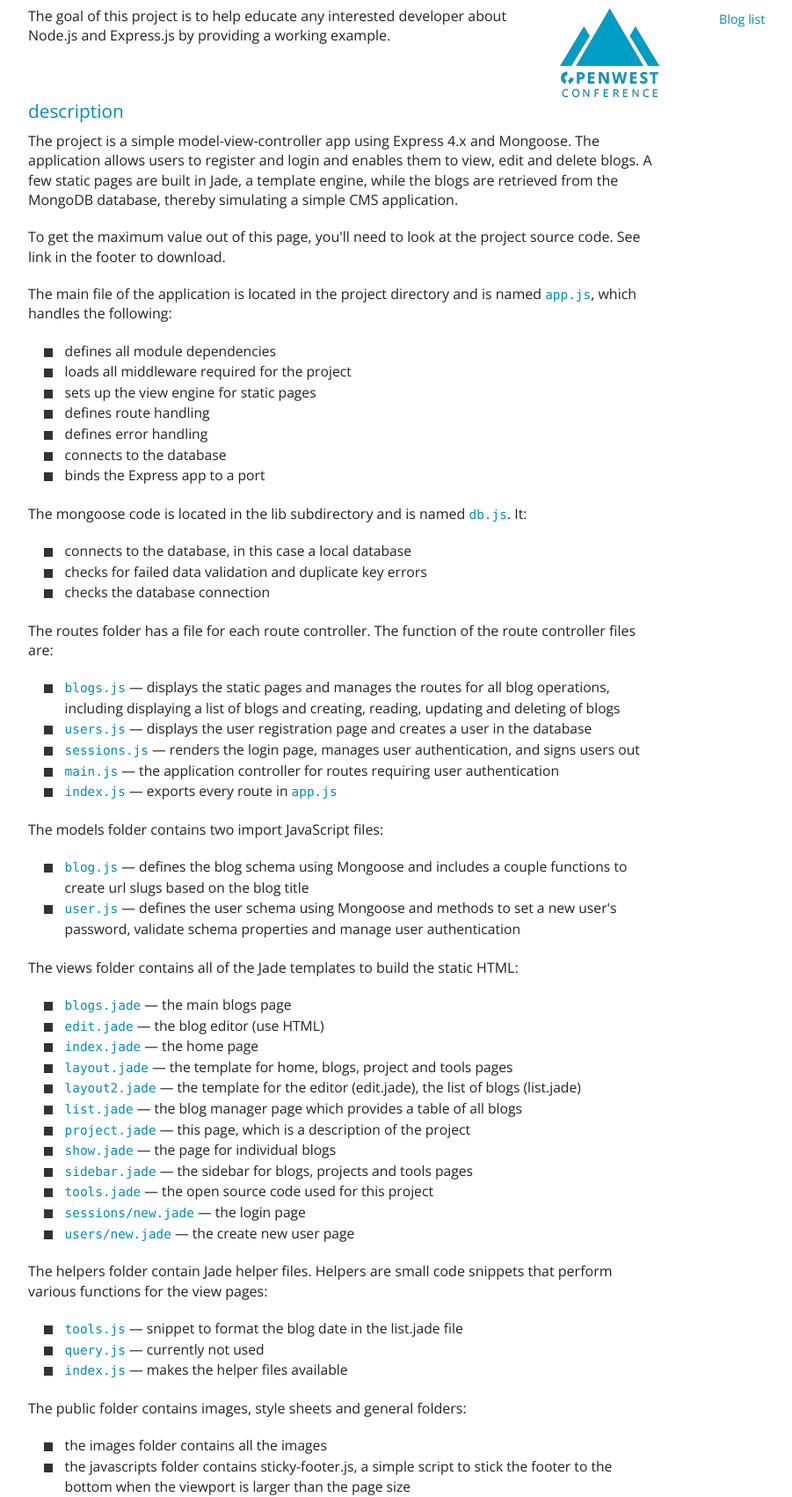
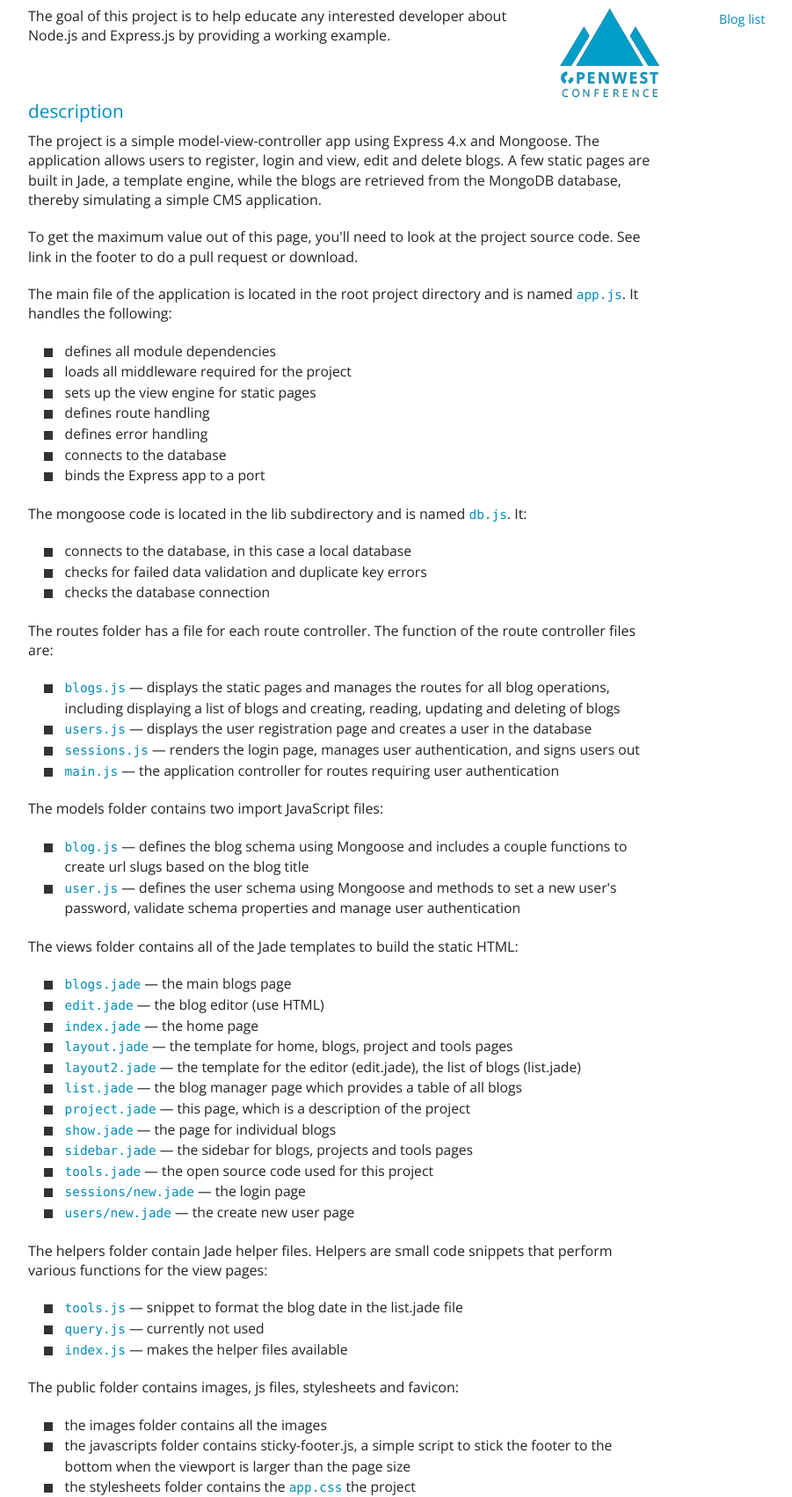
Before and after one commit to whgoller/nodesample, a Node server app: page /project in a window 1280 px wide. Shown: the part 343-2045 px from the top of the page at 88% size, without its empty margins (123-1024 px from the left). Run offline with Node 20, Linux system fonts and the light colour scheme; data that the repository does not hold is empty; some libraries are stand-ins or nearby versions.

Commit message:
last changes before presentation

```diff
--- a/app.js
+++ b/app.js
@@ -9,7 +9,6 @@
 var methodOverride = require('method-override')
 var errorHandler   = require('errorhandler')
 var routes         = require('./routes')
-var index          = require('./routes/index')   // doesn't seem to work
 var main           = require('./routes/main')
 var sessions       = require('./routes/sessions')
 var users          = require('./routes/users')
@@ -21,7 +20,6 @@
 
 // environment setup
 var env = process.env.NODE_ENV = process.env.NODE_ENV || 'development'
-
 
 
 // view setup
@@ -42,7 +40,7 @@
 app.use(responseTime())
 
 
-// add put & delete
+// add support for puts & deletes through http calls
 app.use(methodOverride(function(req, res){
    if (req.body && typeof req.body === 'object' && '_method' in req.body) {
       // look in urlencoded POST bodies
--- a/views/layout2.jade
+++ b/views/layout2.jade
@@ -69,7 +69,7 @@
 
                div.medium-4.medium-4.small-3.columns
                   div.my-links
-                     a.sm(href='http://www.github.com/markcalkins', target='_blank') download the project here
+                     a.sm(href='http://www.github.com/markcalkins', target='_blank') view the project here
                         span.lt-space.fa.fa-github-square.fa-lg
                      p.copyright this website is open source
 
--- a/views/project.jade
+++ b/views/project.jade
@@ -14,11 +14,11 @@
          br
 
          h3 description
-         p The project is a simple model-view-controller app using Express 4.x and Mongoose. The application allows users to register and login and enables them to view, edit and delete blogs. A few static pages are built in Jade, a template engine, while the blogs are retrieved from the MongoDB database, thereby simulating a simple CMS application.
+         p The project is a simple model-view-controller app using Express 4.x and Mongoose. The application allows users to register, login and view, edit and delete blogs. A few static pages are built in Jade, a template engine, while the blogs are retrieved from the MongoDB database, thereby simulating a simple CMS application.
 
-         p To get the maximum value out of this page, you'll need to look at the project source code. See link in the footer to download.
+         p To get the maximum value out of this page, you'll need to look at the project source code. See link in the footer to do a pull request or download.
 
-         p The main file of the application is located in the project directory and is named #[span.code app.js], which handles the following:
+         p The main file of the application is located in the root project directory and is named #[span.code app.js]. It handles the following:
          ul
             li.square defines all module dependencies
             li.square loads all middleware required for the project
@@ -40,7 +40,7 @@
             li.square #[span.code users.js] &mdash; displays the user registration page and creates a user in the database
             li.square #[span.code sessions.js] &mdash; renders the login page, manages user authentication, and signs users out
             li.square #[span.code main.js] &mdash; the application controller for routes requiring user authentication
-            li.square #[span.code index.js] &mdash; exports every route in #[span.code app.js]
+            //- li.square #[span.code index.js] &mdash; exports every route in #[span.code app.js]
 
          p The models folder contains two import JavaScript files:
          ul
@@ -68,7 +68,7 @@
             li.square #[span.code query.js] &mdash; currently not used
             li.square #[span.code index.js] &mdash; makes the helper files available
 
-         p The public folder contains images, style sheets and general folders:
+         p The public folder contains images, js files, stylesheets and favicon:
          ul
             li.square the images folder contains all the images
             li.square the javascripts folder contains sticky-footer.js, a simple script to stick the footer to the bottom when the viewport is larger than the page size
```
Also changed, not shown: 3 other files.
